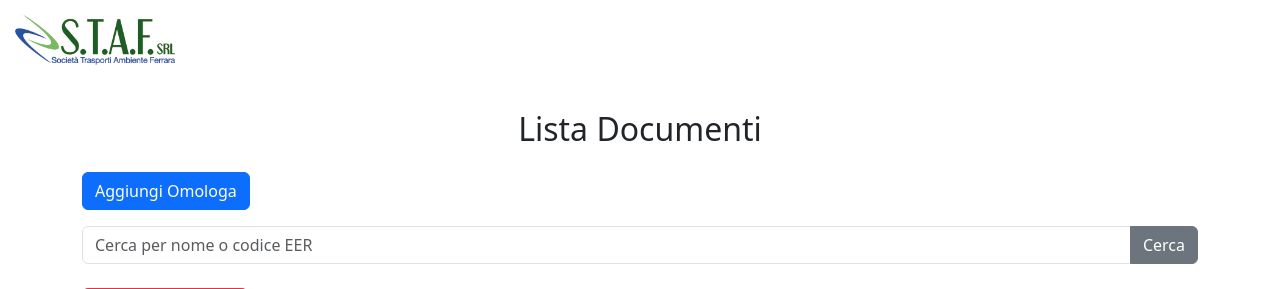
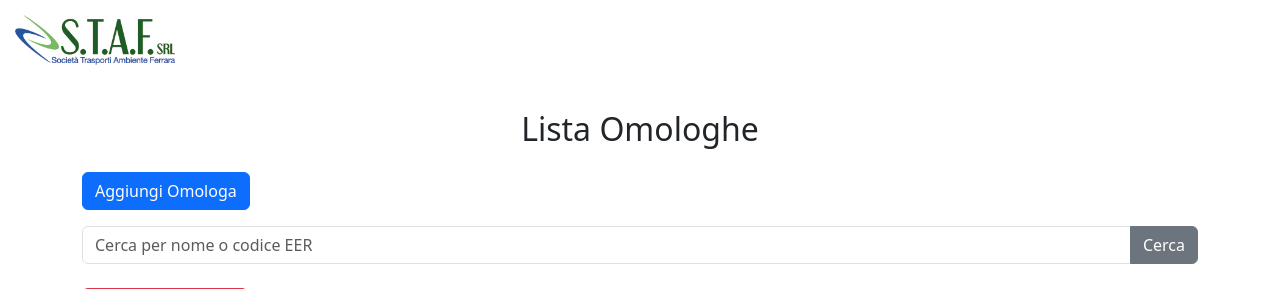
Before and after one commit to MPTechAgency/staf-omologhe, a Flask app: page / in a window 1280 px wide. Shown: the part 56-345 px from the top of the page. Run offline with Flask 3, Linux system fonts and the light colour scheme; data comes from the database, SQL or seed files in the repository.

Commit message:
text update 2

```diff
--- a/templates/index.html
+++ b/templates/index.html
@@ -1,7 +1,7 @@
 {% extends 'base.html' %}
 
 {% block content %}
-<h2 class="text-center mb-4">Lista Documenti</h2>
+<h2 class="text-center mb-4">Lista Omologhe</h2>
 
 <!-- Pulsante per aggiungere un nuovo documento -->
 <a href="/add" class="btn btn-primary mb-3">Aggiungi Omologa</a>
```
